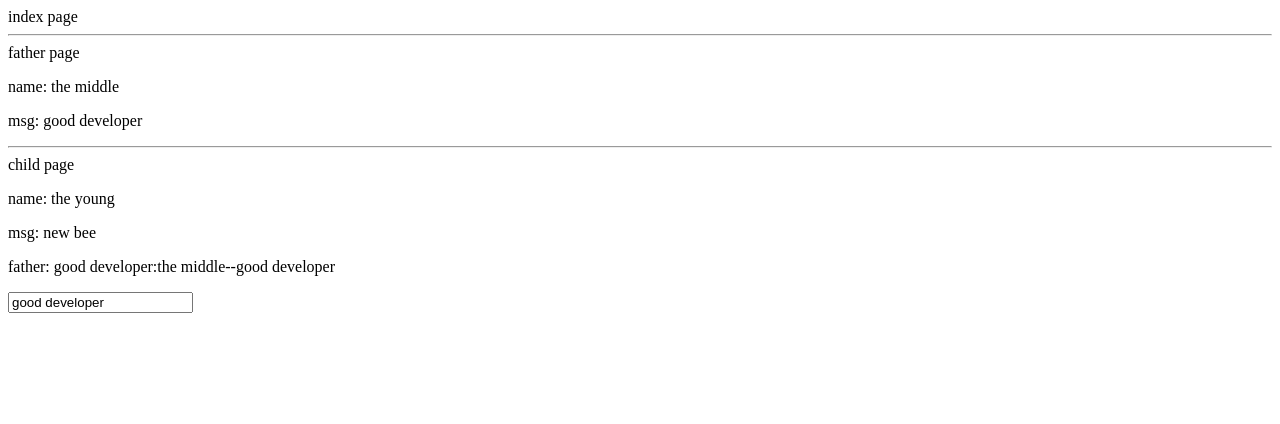
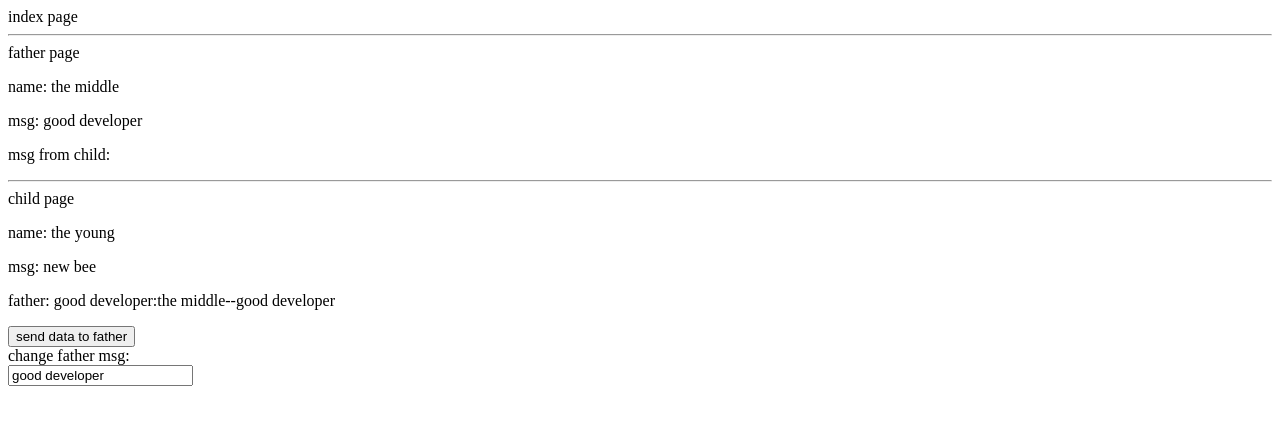
Before and after one commit to testcara/lean_react, a React (Create React App) app in the folder project_learning/react-demo/: page / in a window 1280 px wide. Shown: the top 424 px of the page. Built offline with nearby package versions, Linux system fonts and the light colour scheme.

Commit message:
change father by child

```diff
--- a/project_learning/react-demo/src/fzPros/child.js
+++ b/project_learning/react-demo/src/fzPros/child.js
@@ -17,6 +17,10 @@ export class Child extends Component {
         this.props.fatherChange(e.target.value)
     }
 
+    sendData = () => {
+        this.props.sendDataToFather('hello, father!')
+    }
+
     render() {
         let { name, msg, parentMsg} = this.state
         let { name: pName, msg: pMsg } = this.props
@@ -25,8 +29,13 @@ export class Child extends Component {
                 child page
                 <p>name: {name}</p>
                 <p>msg: {msg}</p>
-                <p>father: { parentMsg }:{pName}--{pMsg} </p>
-                <input type="text" value={parentMsg} onChange={ this.handleChange }></input>
+                <p>father: {parentMsg}:{pName}--{pMsg} </p>
+                <button onClick={this.sendData}>send data to father</button>
+                <br/>
+                <label>change father msg:
+                    <br/>
+                    <input type="text" value={parentMsg} onChange={this.handleChange}></input>
+                </label>
             </div>
         )
     }
--- a/project_learning/react-demo/src/fzPros/father.js
+++ b/project_learning/react-demo/src/fzPros/father.js
@@ -15,16 +15,25 @@ export class Father extends Component {
         })
     }
 
+    receiveDataFromChild = (data) => {
+        this.setState({
+            data: data
+        })
+    }
+
     render() {
-        let { name, msg } = this.state
+        let { name, msg, data } = this.state
 
         return (
             <div>
                 father page
                 <p>name: {name}</p>
                 <p>msg: {msg}</p>
+                <p>msg from child: {data}</p>
                 <hr />
-                <Child {...this.state} fatherChange={this.fatherChange.bind(this)} />
+                <Child {...this.state} fatherChange={this.fatherChange.bind(this)}
+                    sendDataToFather={ this.receiveDataFromChild }
+                />
                 {/* <Child {...this.state}  /> */}
             </div>
         )
```
